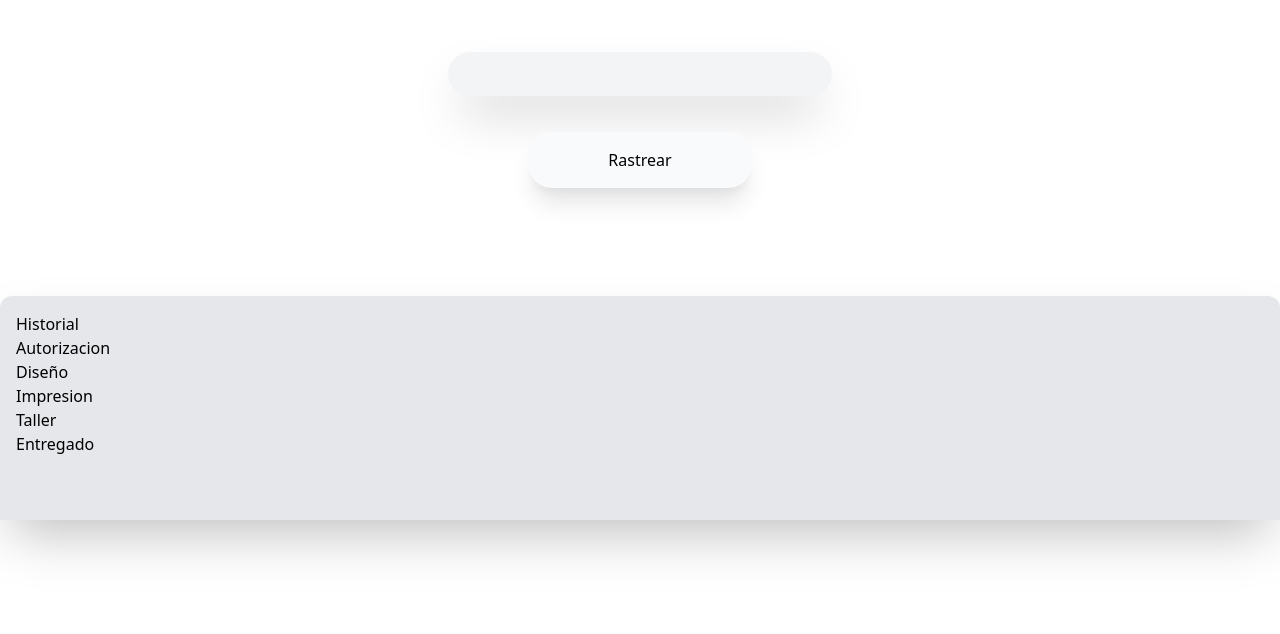
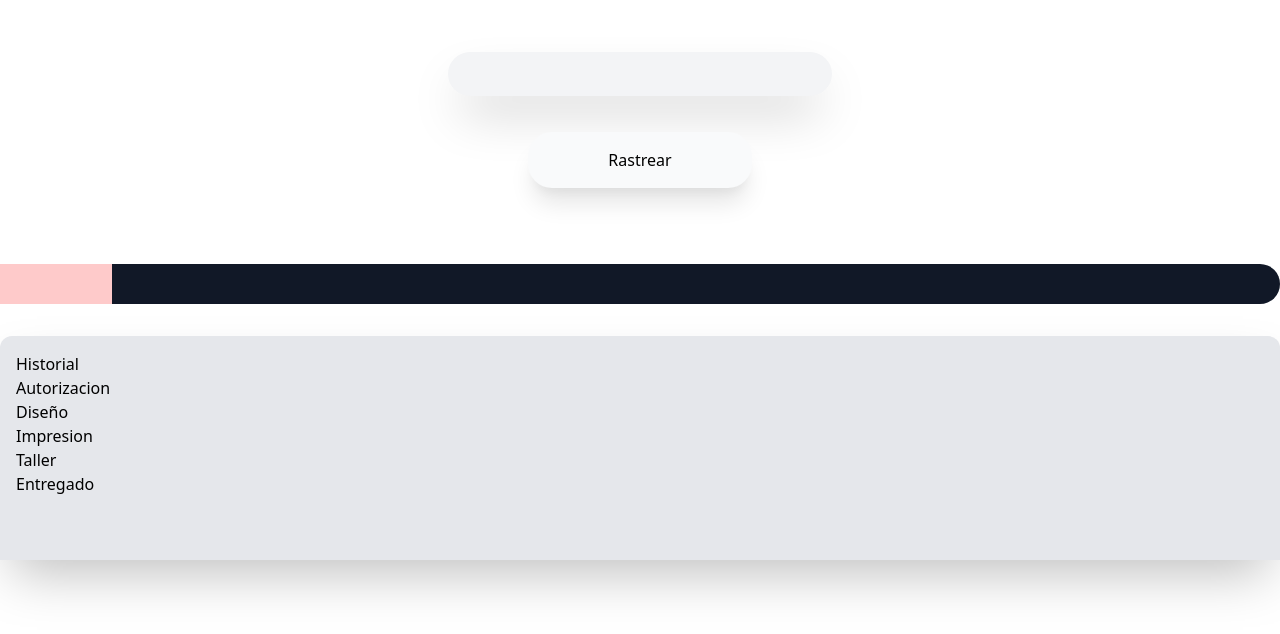
Before and after one commit to oiekricado/Taildwindcss, a plain HTML site: page index.html in a window 1280 px wide. Drawn offline with nearby package versions, Linux system fonts and the light colour scheme.

Commit message:
Update index.html

```diff
--- a/index.html
+++ b/index.html
@@ -24,9 +24,9 @@
 
    </div>
 
-   <div id="contenedor2" class="">
+   <div id="contenedor2" class=" bg-gray-900 w-screen rounded-full  h-10">
 
-           <div id="barra">
+           <div id="barra" class="bg-red-200 h-10 w-28 ">
 
            </div>
 
```
